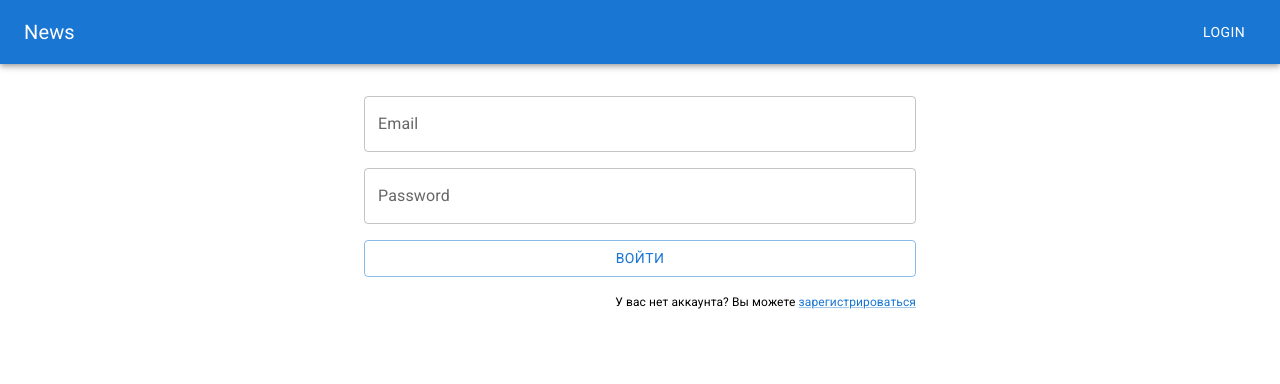
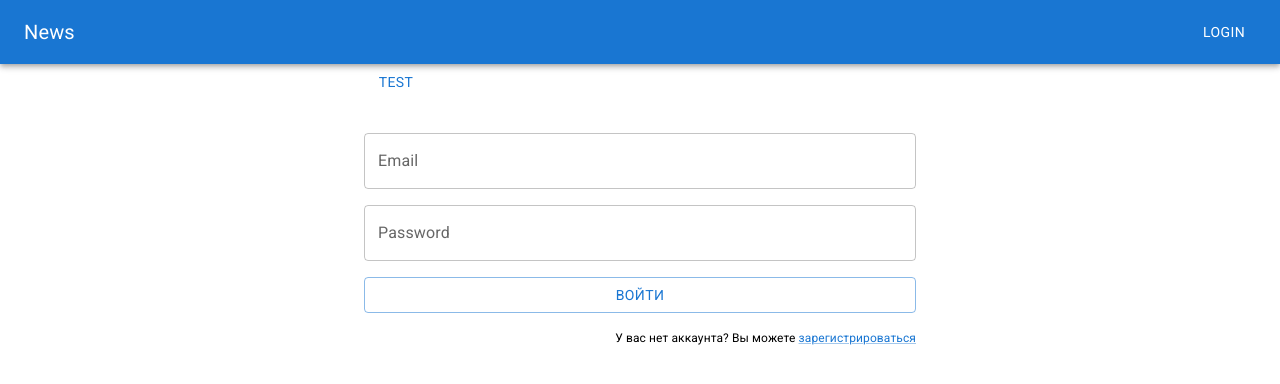
Before and after one commit to GuyFromEkb/full-stack-user-auth-jwt, a React (Vite) app in the folder frontend/: page / in a window 1280 px wide. Shown: the top 384 px of the page. Built offline with nearby package versions, Linux system fonts and the light colour scheme; no server answers.

Commit message:
подправил работу с куки

```diff
--- a/frontend/src/api/axiosInstance.ts
+++ b/frontend/src/api/axiosInstance.ts
@@ -6,8 +6,7 @@ const baseUrl = "http://localhost:7777/"
 export const axiosInstance = axios.create({
   baseURL: baseUrl,
   headers: { "Content-Type": "application/json" },
-
-  // withCredentials: true,
+  withCredentials: true,
 })
 
 axiosInstance.interceptors.request.use((config) => {
--- a/frontend/src/pages/login/LoginPage.tsx
+++ b/frontend/src/pages/login/LoginPage.tsx
@@ -2,6 +2,7 @@ import { AuthForm, IAuthFormProps } from "@components/authForm/AuthForm"
 import { Container, Box, TextField, Button, Typography, Link } from "@mui/material"
 import { observer } from "mobx-react-lite"
 import { FC, useCallback } from "react"
+import { axiosInstance } from "src/api/axiosInstance"
 import { appStore } from "src/store/rootStore"
 
 export const LoginPage: FC = observer(() => {
@@ -9,8 +10,12 @@ export const LoginPage: FC = observer(() => {
     await appStore.auth.login(formData.email, formData.password)
   }, [])
 
+  const test = () => {
+    axiosInstance.get("user/test")
+  }
   return (
     <Container maxWidth="sm">
+      <Button onClick={test}> test</Button>
       <AuthForm onSubmit={handleLogin} />
     </Container>
   )
```
